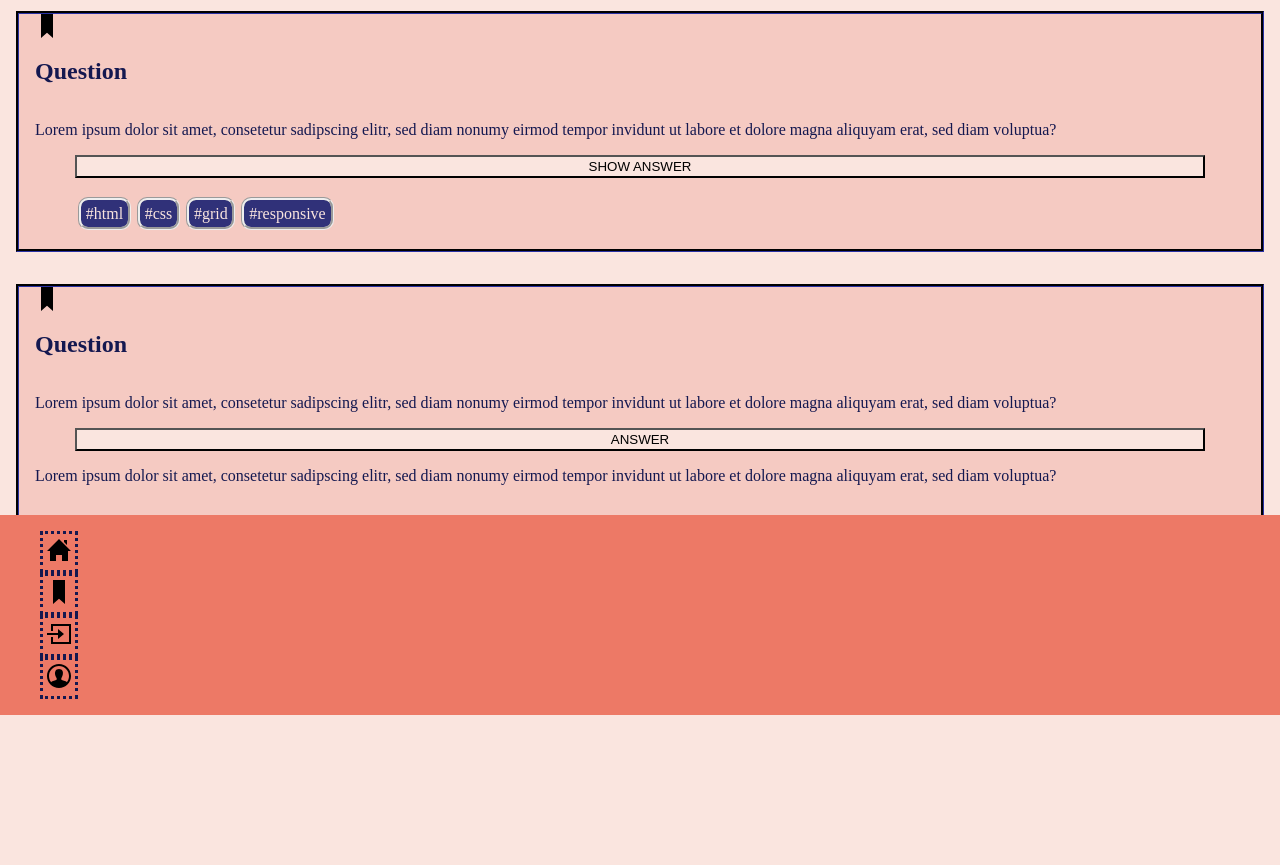
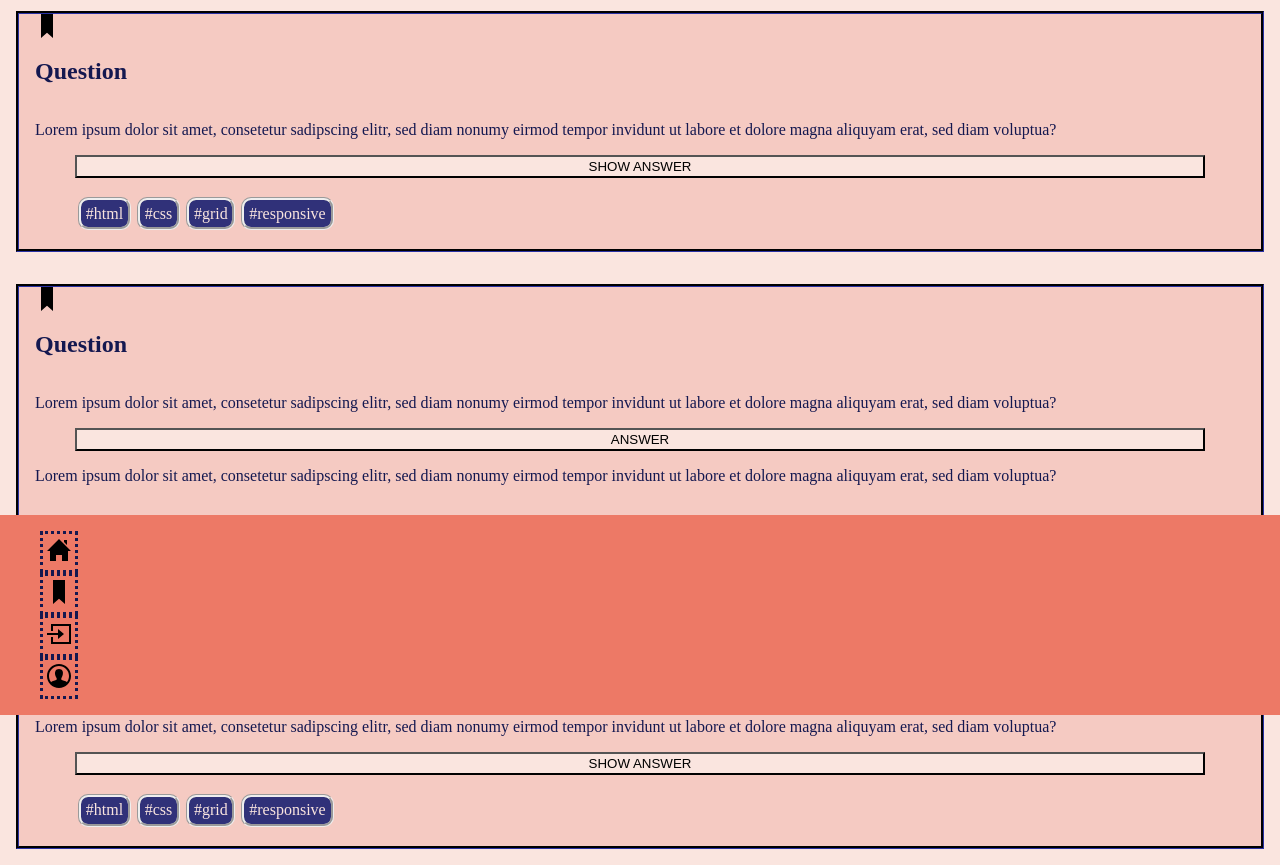
Before and after one commit to julialoeschel/quiz-app, a plain HTML site: page index.html in a window 1280 px wide. Shown: the part 85-950 px from the top of the page. Before the commit the page ends 800 px from the top, so only its background shows below. Drawn offline with Linux system fonts and the light colour scheme.

Commit message:
Add one card

```diff
--- a/index.html
+++ b/index.html
@@ -61,6 +61,29 @@
         <li class="tag">#responsive</li>
       </ul>
     </div>
+    <div class="card-set">
+      <svg
+        xmlns="http://www.w3.org/2000/svg"
+        width="24"
+        height="24"
+        viewBox="0 0 24 24"
+      >
+        <path d="M18 24l-6-5.269-6 5.269v-24h12v24z" />
+      </svg>
+      <h2 class="bold">Question</h2>
+      <p class="blocksatz">
+        Lorem ipsum dolor sit amet, consetetur sadipscing elitr, sed diam nonumy
+        eirmod tempor invidunt ut labore et dolore magna aliquyam erat, sed diam
+        voluptua?
+      </p>
+      <button class="button" type="button">show answer</button>
+      <ul class="ul-card">
+        <li class="tag">#html</li>
+        <li class="tag">#css</li>
+        <li class="tag">#grid</li>
+        <li class="tag">#responsive</li>
+      </ul>
+    </div>
   </body>
   <nav class="nav">
     <ul>
```
